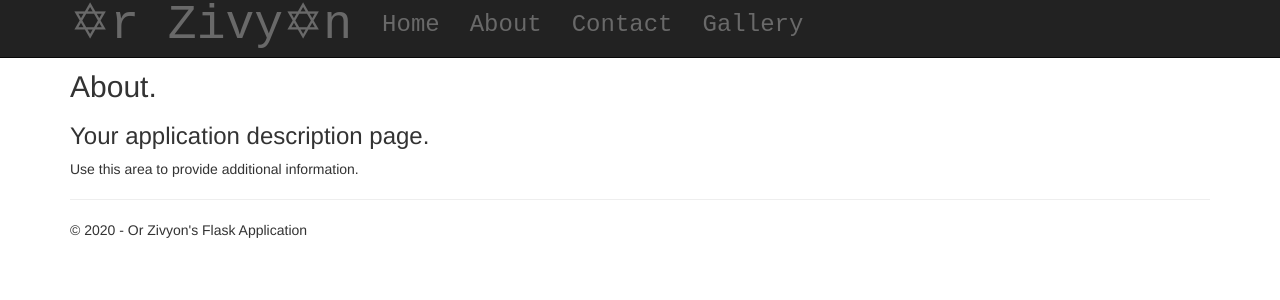
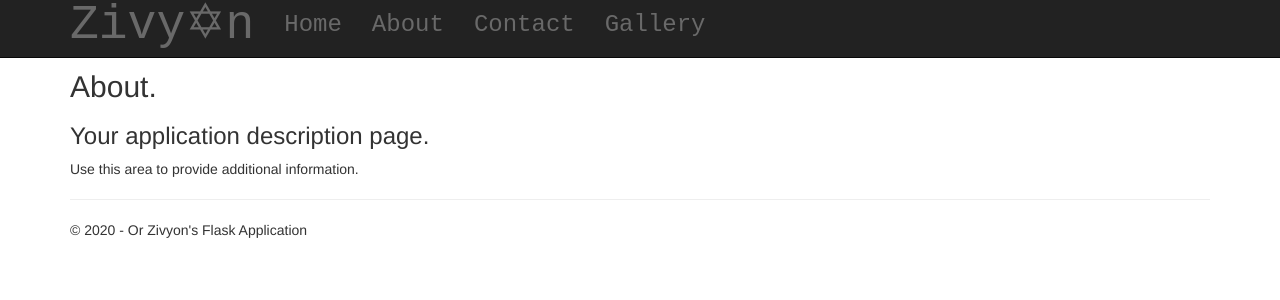
Before and after one commit to Or2004Z/ZivyonProject, a Flask app: page /about in a window 1280 px wide. Shown: the top 300 px of the page. Run offline with Flask 2, Linux system fonts and the light colour scheme; some libraries are stand-ins or nearby versions.

Commit message:
Just removed something..

```diff
--- a/ZivyonProject/templates/layout.html
+++ b/ZivyonProject/templates/layout.html
@@ -18,7 +18,7 @@
                     <span class="icon-bar"></span>
                     <span class="icon-bar"></span>
                 </button>
-                <a href="/" class="navbar-brand"><font size=13; face="Courier New" , Courier, monospace; color="DimGray">✡r Zivy✡n</font></a>
+                <a href="/" class="navbar-brand"><font size=13; face="Courier New" , Courier, monospace; color="DimGray">Zivy✡n</font></a>
             </div>
             <div class="navbar-collapse collapse">
                 <ul class="nav navbar-nav">
```
